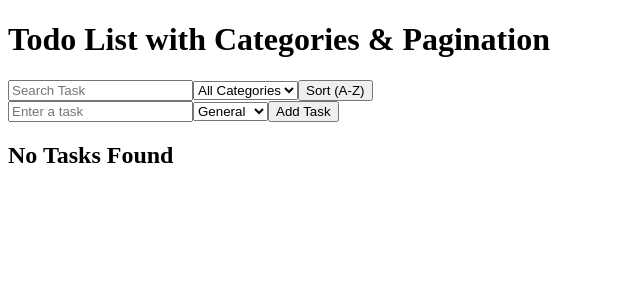
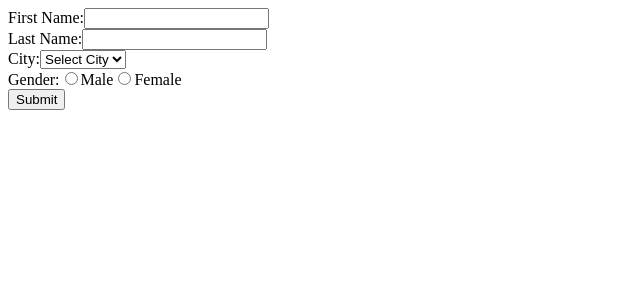
Before and after one commit to Faikuzzaman-Rizvi/React-Demo, a React (Vite) app in the folder demoproject/: page / in a window 1280 px wide. Shown: the top 300 px of the page, without its empty margins (0-640 px from the left). Built offline with nearby package versions, Linux system fonts and the light colour scheme.

Commit message:
formdata

```diff
--- a/demoproject/src/App.jsx
+++ b/demoproject/src/App.jsx
@@ -4,13 +4,16 @@ import MyObj from './component/MyObj.jsx';
 import Todo from './component/Todo.jsx';
 import TodoApp from './component/TodoApp.jsx'
 import TodoApp1 from './component/TodoApp1.jsx';
+import FromData from './component/FromData.jsx';
 
 
 function App() {
 
   return (
     <div>
-      <TodoApp1 />
+
+      <FromData />
+      {/* <TodoApp1 /> */}
 
       {/* <Todo /> */}
       {/* <Count />
--- /dev/null
+++ b/demoproject/src/component/FromData.jsx
@@ -0,0 +1,90 @@
+import React, { useState } from 'react';
+
+const FormData = () => {
+  const [formData, setFormData] = useState({
+    firstName: '',
+    lastName: '',
+    city: '',
+    gender: '',
+  });
+
+  const handleInputChange = (field, value) => {
+    setFormData((prevData) => ({
+      ...prevData,
+      [field]: value,
+    }));
+  };
+
+  const handleSubmit = (e) => {
+    e.preventDefault();
+    alert(JSON.stringify(formData, null, 2));
+  };
+
+  return (
+    <div>
+      <form onSubmit={handleSubmit}>
+        {/* First Name */}
+        <label htmlFor="firstName">First Name:</label>
+        <input
+          type="text"
+          id="firstName"
+          name="firstName"
+          value={formData.firstName}
+          onChange={(e) => handleInputChange('firstName', e.target.value)}
+        />
+        <br />
+
+        {/* Last Name */}
+        <label htmlFor="lastName">Last Name:</label>
+        <input
+          type="text"
+          id="lastName"
+          name="lastName"
+          value={formData.lastName}
+          onChange={(e) => handleInputChange('lastName', e.target.value)}
+        />
+        <br />
+
+        {/* City Dropdown */}
+        <label htmlFor="city">City:</label>
+        <select
+          id="city"
+          name="city"
+          value={formData.city}
+          onChange={(e) => handleInputChange('city', e.target.value)}
+        >
+          <option value="">Select City</option>
+          <option value="A">A</option>
+          <option value="B">B</option>
+          <option value="C">C</option>
+        </select>
+        <br />
+
+        {/* Gender Radio */}
+        <label>Gender:</label>
+        <input
+          type="radio"
+          name="gender"
+          value="Male"
+          checked={formData.gender === 'Male'}
+          onChange={() => handleInputChange('gender', 'Male')}
+        />
+        Male
+        <input
+          type="radio"
+          name="gender"
+          value="Female"
+          checked={formData.gender === 'Female'}
+          onChange={() => handleInputChange('gender', 'Female')}
+        />
+        Female
+        <br />
+
+        {/* Submit Button */}
+        <button type="submit">Submit</button>
+      </form>
+    </div>
+  );
+};
+
+export default FormData;
```
Also changed, not shown: 1 other file (tests, documents, lock files or other folders).
